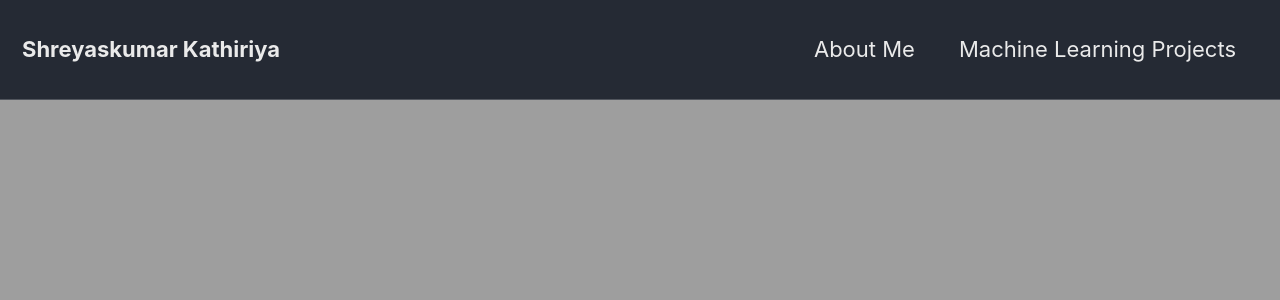
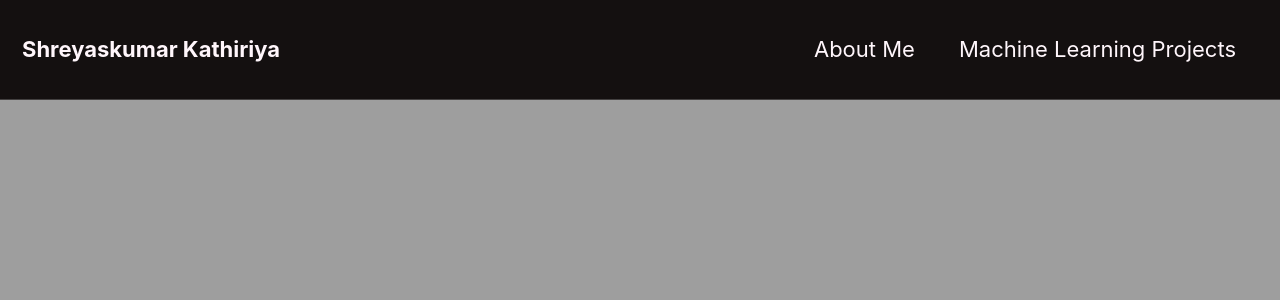
Before and after one commit to Shreyash1811/Shreyash1811.github.io, a Jekyll site: the page built from index.html, in a window 1280 px wide and 900 px high. Shown: the top 300 px of the window. Built offline with Jekyll 4.4.1, drawn with Linux system fonts in a browser that asks for light colours; nearby versions of some CDN libraries; the list of posts is cut into pages by our own code.

Commit message:
Update _config.yml

```diff
--- a/_config.yml
+++ b/_config.yml
@@ -5,7 +5,7 @@
 # For technical reasons, this file is *NOT* reloaded automatically when you use
 # `jekyll serve`. If you change this file, please restart the server process.
 
-minimal_mistakes_skin    : "dark" # "air", "aqua", "contrast", "dark", "dirt", "neon", "mint", "plum", "sunrise"
+minimal_mistakes_skin    : "neon" # "air", "aqua", "contrast", "dark", "dirt", "neon", "mint", "plum", "sunrise", "default"
 
 # Site Settings
 locale                   : "en-US"
```
